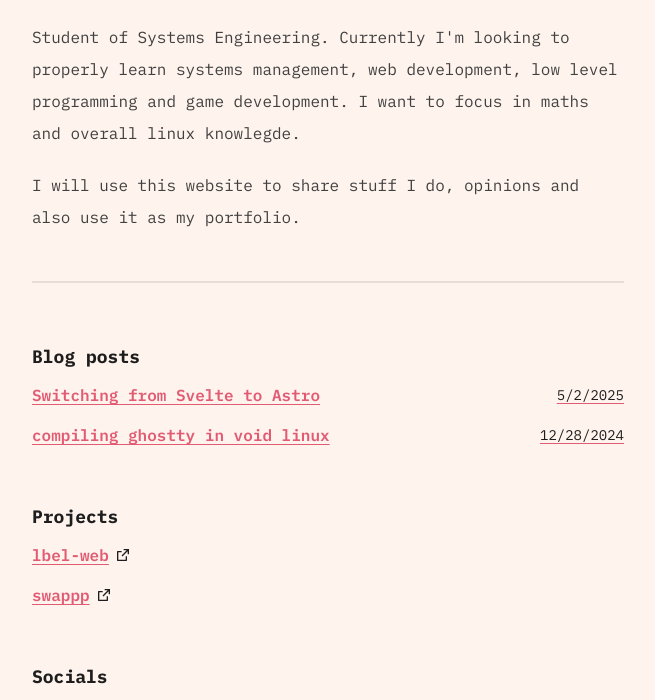
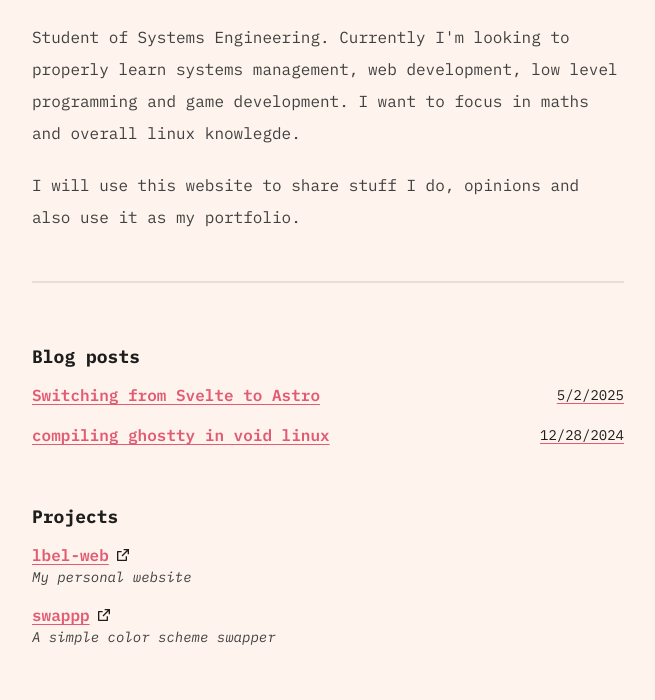
Before and after one commit to srlbel/lebel-web, an Astro site: page / in a window 1280 px wide. Shown: the part 83-783 px from the top of the page, without its empty margins (312-967 px from the left). Built offline with nearby package versions, Linux system fonts and the light colour scheme; Astro itself is replaced by a stand-in of ours.

Commit message:
add project description

```diff
--- a/src/components/Projects.astro
+++ b/src/components/Projects.astro
@@ -12,9 +12,12 @@ const projects = await getCollection("projects");
   <div class="grid list-none gap-4 p-0">
     {
       projects.map((project) => (
+        <div>
         <ExternalLink href={project.data.href}>
           {project.data.title}
         </ExternalLink>
+        <p class="text-sm italic prose ">{project.data.description}</p>
+        </div>
       ))
     }
   </div>
```
